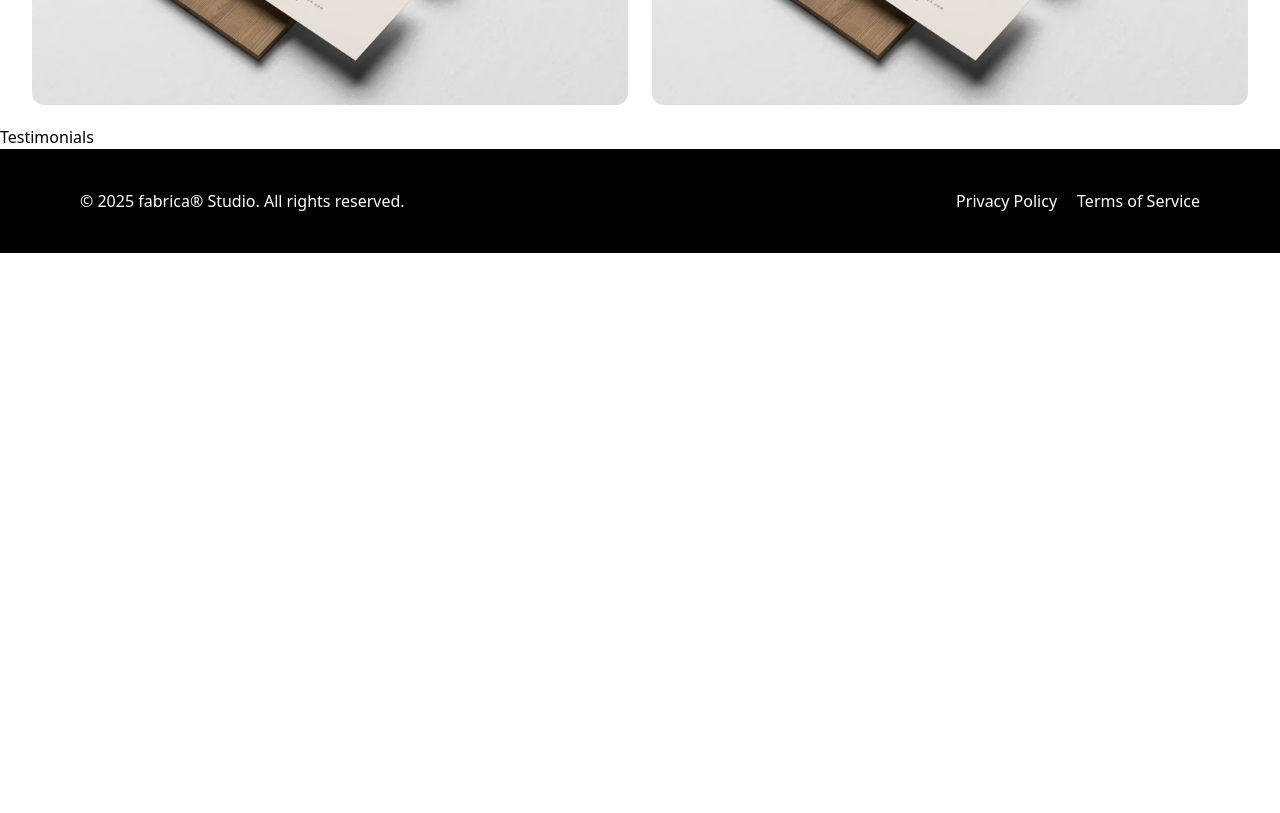
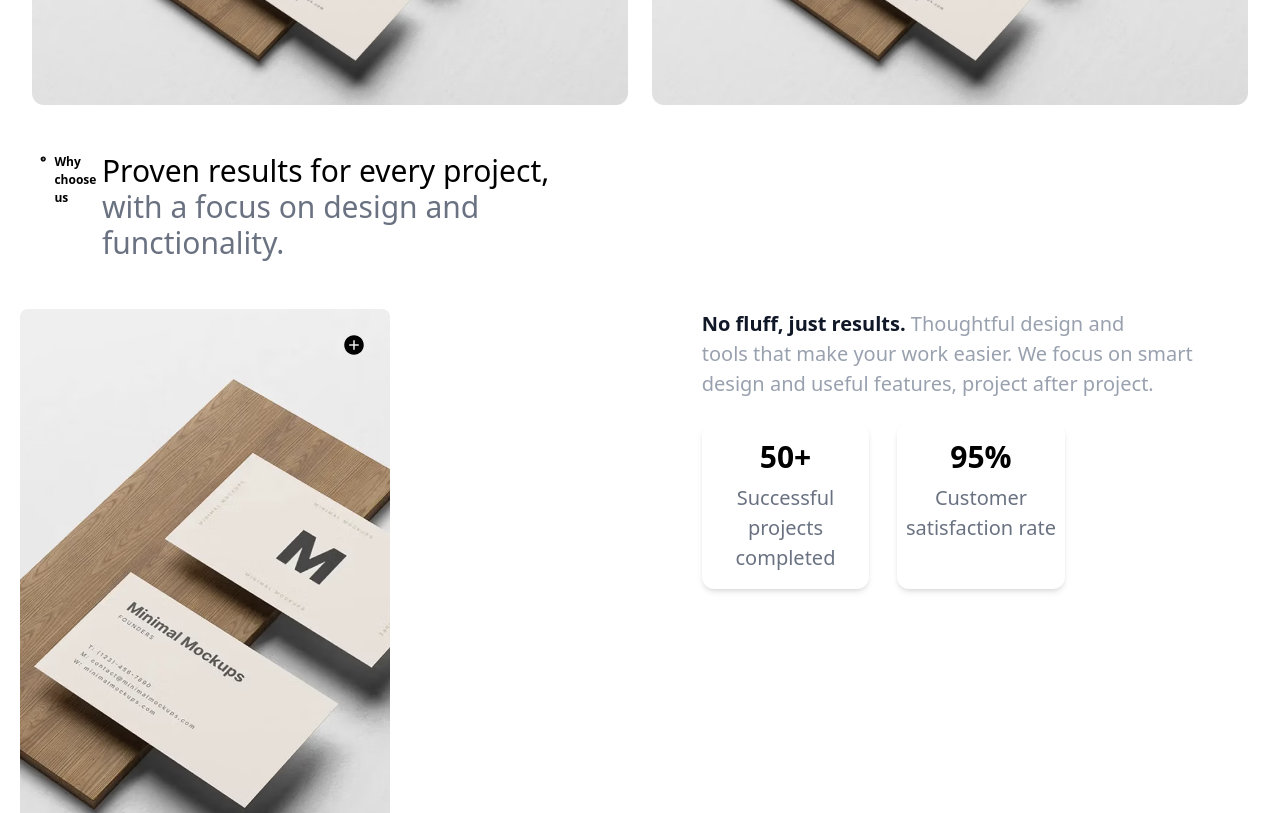
Before and after one commit to BALASUBRAMANIYAN-S/fabrica, a Next.js app: page / in a window 1280 px wide. Shown: the part 2360-3173 px from the top of the page. Before the commit the page ends 2613 px from the top, so only its background shows below. Built offline with nearby package versions, Linux system fonts and the light colour scheme.

Commit message:
Enhance Testimonials 😥

```diff
--- a/src/app/Home/Testimonials.jsx
+++ b/src/app/Home/Testimonials.jsx
@@ -1,7 +1,77 @@
+import { IoIosAddCircle } from "react-icons/io";
+
 function Testimonials() {
   return (
-    <div>Testimonials</div>
-  )
+    <div>
+      <ul className="flex flex-col justify-between md:flex-row lg:justify-between font-bold px-10 py-7">
+        <li className="flex lg:text-[12px] flex-row items-start justify-start gap-2">
+          <IoIosAddCircle />
+          Why choose us
+        </li>
+        <li>
+          <p className="font-medium text-3xl lg:w-6xl">
+            Proven results for every project,
+            <br className="lg:hidden" />
+            <span className="text-gray-500">
+              {" "}
+              <br className=" lg:flex hidden" /> with a focus on design and{" "}
+              <br className="lg:flex hidden" />
+              functionality.
+            </span>
+          </p>
+        </li>
+      </ul>
+      <div className="p-5 flex md:flex-row flex-col justify-between">
+        <div className="relative group w-[370px] h-[568px] overflow-hidden rounded-lg">
+          {/* Image */}
+          <img
+            src="/ProjectImage.avif"
+            alt="Project"
+            className="w-full h-full object-cover transition-all duration-[1500ms] ease-in-out group-hover:scale-110 group-hover:blur-sm "
+          />
+
+          {/* Icon */}
+          <div className="absolute top-2 right-2 z-10 p-4 rounded transition-transform duration-[1500ms] ease-in-out group-hover:rotate-90">
+            <IoIosAddCircle className="text-black text-2xl" />
+          </div>
+
+          {/* Bottom Text & Button (hidden initially) */}
+          <div className="absolute bottom-4 left-4 right-4 opacity-0 group-hover:opacity-100 transition-opacity duration-700 text-white">
+            <p className="mb-2">
+              Your digital journey begins with a conversation. Let's talk today.
+            </p>
+            <button className="bg-amber-900 px-4 py-2 rounded hover:bg-amber-700 transition-colors">
+              Let's talk ◉
+            </button>
+          </div>
+        </div>
+        {/*Side Messages */}
+        <div className=" flex flex-col font-medium  md:text-[20px]">
+          <p className="text-gray-400">
+            <span className="text-gray-900 font-semibold">
+              No fluff, just results.
+            </span>{" "}
+            Thoughtful design and <br /> tools that make your work easier. We
+            focus on smart <br /> design and useful features, project after
+            project.
+          </p>
+
+          <div className="flex gap-7 mt-6">
+            <div className="bg-white w-[30%] py-4 rounded-xl shadow-md text-center">
+              <p className="text-3xl font-bold">50+</p>
+              <p className="text-gray-500 mt-2">
+                Successful projects completed
+              </p>
+            </div>
+            <div className="bg-white w-[30%] py-4 rounded-xl shadow-md text-center">
+              <p className="text-3xl font-bold">95%</p>
+              <p className="text-gray-500 mt-2">Customer satisfaction rate</p>
+            </div>
+          </div>
+        </div>
+      </div>
+    </div>
+  );
 }
 
-export default Testimonials
+export default Testimonials;
```
